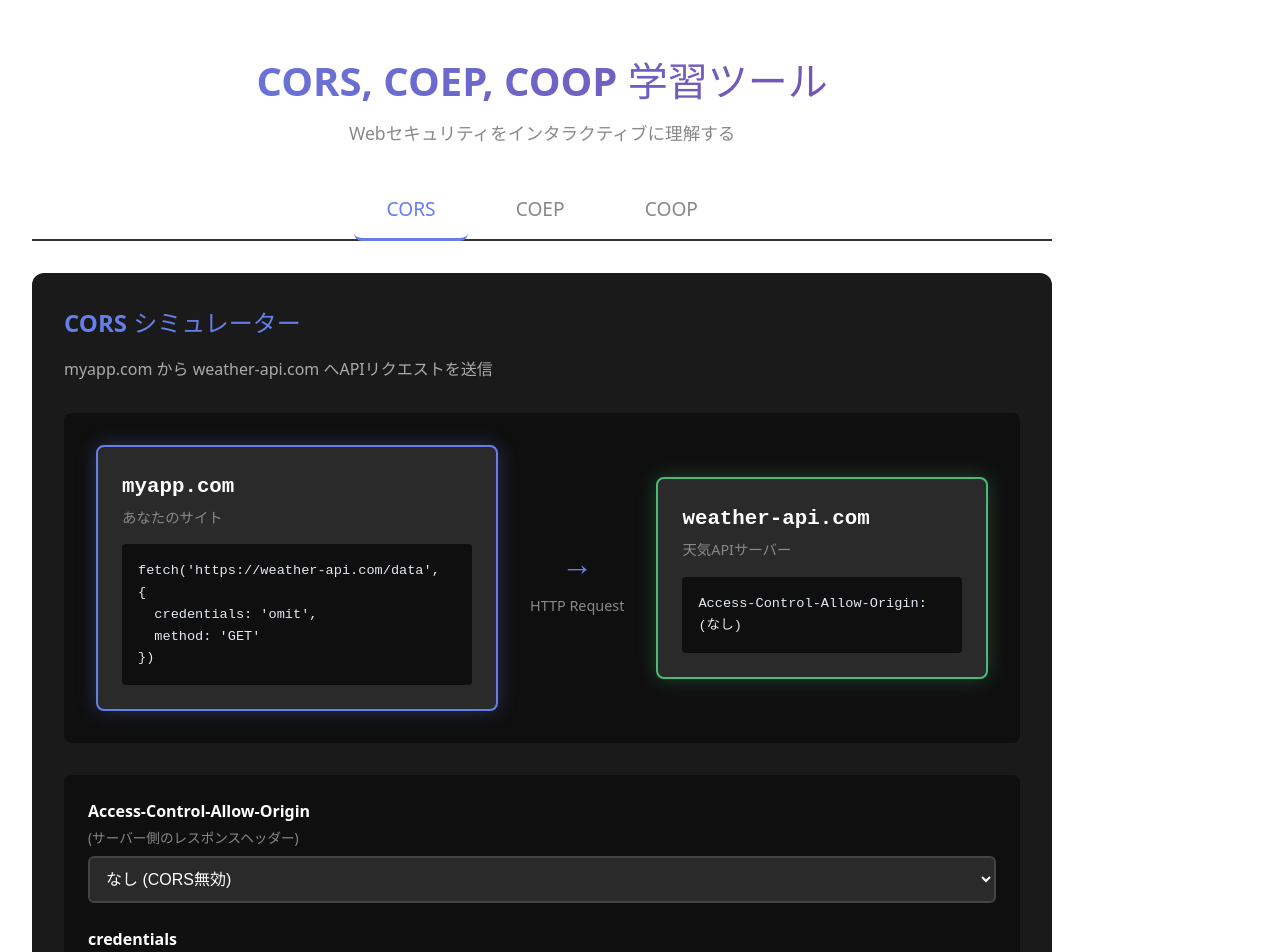
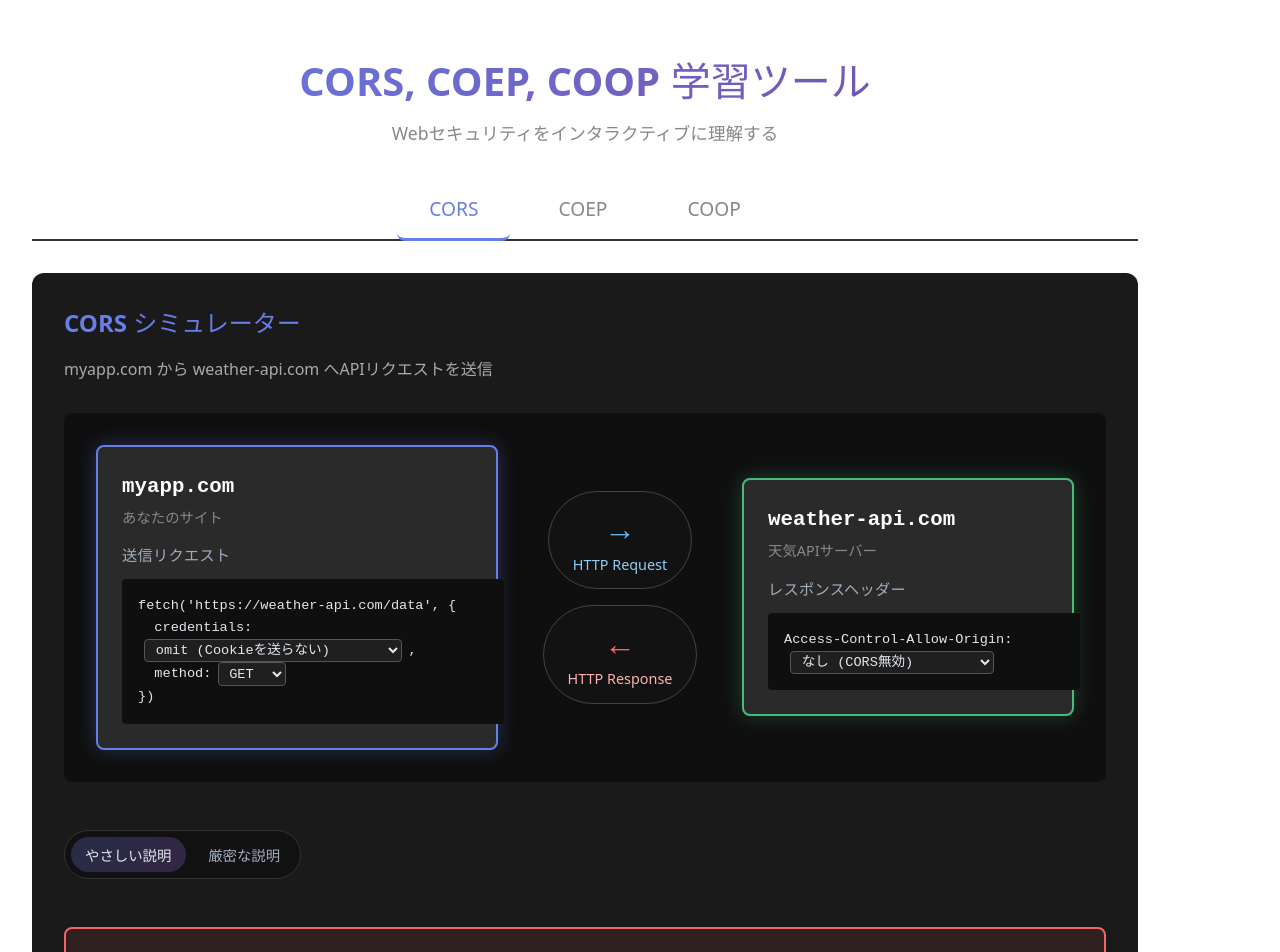
Before and after one commit to hashrock/cors-study-ui, a React (Vite) app: page / in a window 1280 px wide. Shown: the top 952 px of the page. Built offline with nearby package versions, Linux system fonts and the light colour scheme.

Commit message:
CORSシミュレーターの説明モードを追加し、インタラクティブな要素を強化

```diff
--- a/src/App.css
+++ b/src/App.css
@@ -142,6 +142,18 @@ header h1 {
   margin-bottom: 1rem;
 }
 
+.box-section {
+  display: flex;
+  flex-direction: column;
+  gap: 0.75rem;
+}
+
+.section-title {
+  font-size: 0.95rem;
+  color: #a0aec0;
+  letter-spacing: 0.02em;
+}
+
 .code-block {
   display: block;
   background: #0f0f0f;
@@ -152,6 +164,29 @@ header h1 {
   color: #e2e8f0;
   line-height: 1.6;
   overflow-x: auto;
+}
+
+.code-block.interactive {
+  display: inline-block;
+  width: 100%;
+}
+
+.code-block.interactive .code-select {
+  display: inline-block;
+  margin: 0 0.4rem;
+  background: #1f1f1f;
+  border: 1px solid #555;
+  border-radius: 4px;
+  color: #e2e8f0;
+  font-family: 'Courier New', monospace;
+  font-size: 0.85rem;
+  padding: 0.15rem 0.4rem;
+  cursor: pointer;
+}
+
+.code-block.interactive .code-select:focus-visible {
+  outline: 2px solid #667eea;
+  outline-offset: 1px;
 }
 
 /* 矢印 */
@@ -171,6 +206,93 @@ header h1 {
   font-size: 0.9rem;
   color: #888;
   white-space: nowrap;
+}
+
+.flow-arrows {
+  display: flex;
+  flex-direction: column;
+  align-items: center;
+  gap: 1rem;
+  min-width: 180px;
+}
+
+.flow-arrow {
+  position: relative;
+  display: flex;
+  flex-direction: column;
+  align-items: center;
+  gap: 0.35rem;
+  border-radius: 999px;
+  border: 1px solid #444;
+  background: #121212;
+  color: #cbd5f5;
+  padding: 0.9rem 1.5rem;
+  cursor: pointer;
+  transition: border-color 0.2s, box-shadow 0.2s;
+  text-align: center;
+}
+
+.flow-arrow:hover,
+.flow-arrow.active,
+.flow-arrow:focus-visible {
+  border-color: #667eea;
+  box-shadow: 0 0 12px rgba(102, 126, 234, 0.35);
+  outline: none;
+}
+
+.flow-arrow.request .arrow-line {
+  color: #63b3ed;
+}
+
+.flow-arrow.request .arrow-label {
+  color: #90cdf4;
+}
+
+.flow-arrow.response.success .arrow-line {
+  color: #48bb78;
+}
+
+.flow-arrow.response.error .arrow-line {
+  color: #f56565;
+}
+
+.flow-arrow.response.success .arrow-label {
+  color: #9ae6b4;
+}
+
+.flow-arrow.response.error .arrow-label {
+  color: #feb2b2;
+}
+
+.arrow-popover {
+  position: absolute;
+  top: 50%;
+  left: 110%;
+  transform: translateY(-50%);
+  width: 240px;
+  background: #1f1f1f;
+  border: 1px solid #444;
+  border-radius: 8px;
+  padding: 0.75rem 1rem;
+  text-align: left;
+  box-shadow: 0 10px 35px rgba(0, 0, 0, 0.35);
+  z-index: 5;
+}
+
+.flow-arrow.response .arrow-popover {
+  left: auto;
+  right: 110%;
+}
+
+.arrow-popover p {
+  margin: 0;
+  color: #e2e8f0;
+  font-size: 0.85rem;
+  line-height: 1.5;
+}
+
+.arrow-popover p + p {
+  margin-top: 0.5rem;
 }
 
 .arrow-down {
@@ -337,6 +459,39 @@ header h1 {
   font-family: 'Courier New', monospace;
 }
 
+.explanation-toggle {
+  display: inline-flex;
+  align-items: center;
+  gap: 0.5rem;
+  margin-top: 1rem;
+  margin-bottom: 1rem;
+  background: #111;
+  padding: 0.35rem;
+  border-radius: 999px;
+  border: 1px solid #333;
+}
+
+.explanation-toggle button {
+  background: transparent;
+  border: none;
+  color: #a0aec0;
+  font-size: 0.9rem;
+  padding: 0.45rem 0.9rem;
+  border-radius: 999px;
+  cursor: pointer;
+  transition: background 0.2s, color 0.2s;
+}
+
+.explanation-toggle button.active {
+  background: linear-gradient(135deg, rgba(102, 126, 234, 0.25), rgba(118, 75, 162, 0.35));
+  color: #e2e8f0;
+}
+
+.explanation-toggle button:focus-visible {
+  outline: 2px solid #667eea;
+  outline-offset: 2px;
+}
+
 /* 情報ボックス */
 .info-box {
   margin-top: 2rem;
@@ -384,6 +539,22 @@ footer {
     width: 100%;
   }
 
+  .flow-arrows {
+    width: 100%;
+  }
+
+  .flow-arrow {
+    width: 100%;
+  }
+
+  .arrow-popover {
+    left: 50%;
+    right: auto;
+    top: 110%;
+    transform: translate(-50%, 0);
+    width: min(260px, 90vw);
+  }
+
   .tabs {
     flex-direction: column;
     gap: 0;
--- a/src/components/CorsSimulator.tsx
+++ b/src/components/CorsSimulator.tsx
@@ -1,36 +1,109 @@
-import { useState } from 'react'
+import { useState, type ChangeEvent } from 'react'
+
+type ExplanationMode = 'friendly' | 'strict'
+
+type Explanation = {
+  message: string
+  details: string
+}
+
+type SimulationResult = {
+  success: boolean
+  friendly: Explanation
+  strict: Explanation
+}
 
 export function CorsSimulator() {
   const [allowOrigin, setAllowOrigin] = useState<'*' | 'myapp.com' | 'none'>('none')
   const [credentials, setCredentials] = useState<'include' | 'same-origin' | 'omit'>('omit')
   const [method, setMethod] = useState<'GET' | 'POST'>('GET')
+  const [explanationMode, setExplanationMode] = useState<ExplanationMode>('friendly')
+  const [activePopover, setActivePopover] = useState<'request' | 'response' | null>(null)
 
-  const simulate = () => {
+  const allowOriginDisplay =
+    allowOrigin === 'none' ? '(なし)' : allowOrigin === '*' ? '*' : 'https://myapp.com'
+
+  const credentialDescription = {
+    omit: 'Cookieを送らずに呼び出します',
+    'same-origin': '同一オリジンのときだけCookieを送信します',
+    include: '常にCookieや認証情報を送信します'
+  }[credentials]
+
+  const simulate = (): SimulationResult => {
     // CORSのロジック
     if (allowOrigin === 'none') {
       return {
         success: false,
+        friendly: {
+          message: 'ブラウザがストップ: サーバーが「OK」を言い忘れています',
+          details:
+            'レスポンスに Access-Control-Allow-Origin が無く、ブラウザは安全のため結果を隠しました。\nサーバー側で許可するオリジンを明示する必要があります。'
+        },
+        strict: {
           message: 'ブロック: Access-Control-Allow-Originヘッダーがありません',
           details: 'サーバーがCORSを許可していません。ブラウザがリクエストをブロックしました。'
+        }
       }
     }
 
     if (credentials === 'include' && allowOrigin === '*') {
       return {
         success: false,
+        friendly: {
+          message: 'ブラウザがストップ: Cookie付きリクエストに「*」は使えません',
+          details:
+            'credentials を include にすると「このサイトだけ許可」と応答する必要があります。\nワイルドカードのままだと信用できないためブラウザは結果を渡しません。'
+        },
+        strict: {
           message: 'ブロック: credentialsモードでワイルドカード(*)は使えません',
           details: 'credentials: includeを使う場合、Access-Control-Allow-Originに具体的なオリジンを指定する必要があります。'
+        }
       }
     }
 
     return {
       success: true,
+      friendly: {
+        message: '成功: サーバーがmyapp.comを許可したのでデータを受け取れました',
+        details:
+          `レスポンスに Access-Control-Allow-Origin: ${allowOriginDisplay} が含まれているのでブラウザが受け入れました。\n${credentialDescription}`
+      },
+      strict: {
         message: '成功: APIからデータを取得できました',
-      details: `Access-Control-Allow-Origin: ${allowOrigin === '*' ? '*' : 'https://myapp.com'}\ncredentials: ${credentials}\nmethod: ${method}`
+        details: `Access-Control-Allow-Origin: ${allowOriginDisplay}\ncredentials: ${credentials}\nmethod: ${method}`
+      }
     }
   }
 
   const result = simulate()
+  const explanation = result[explanationMode]
+
+  const requestPopover = [
+    'myapp.com → weather-api.com',
+    `HTTP ${method} リクエスト`,
+    `credentials: ${credentials} — ${credentialDescription}`
+  ]
+
+  const responsePopover = (() => {
+    if (allowOrigin === 'none') {
+      return [
+        'レスポンスヘッダーに Access-Control-Allow-Origin がありません',
+        'ブラウザはセキュリティ上の理由でレスポンスをブロックします'
+      ]
+    }
+
+    if (credentials === 'include' && allowOrigin === '*') {
+      return [
+        'Access-Control-Allow-Origin が "*" なので credentials: include と矛盾',
+        '具体的なオリジンを指定しないとブラウザはレスポンスを拒否します'
+      ]
+    }
+
+    return [
+      `Access-Control-Allow-Origin: ${allowOriginDisplay}`,
+      '条件を満たしたのでブラウザがレスポンスをアプリに渡します'
+    ]
+  })()
 
   return (
     <div className="simulator">
@@ -43,70 +116,140 @@ export function CorsSimulator() {
         <div className="site-box origin">
           <div className="site-name">myapp.com</div>
           <div className="site-label">あなたのサイト</div>
-          <code className="code-block">
+          <div className="box-section">
+            <div className="section-title">送信リクエスト</div>
+            <code className="code-block interactive">
               fetch('https://weather-api.com/data', {'{'}<br/>
-            &nbsp;&nbsp;credentials: '{credentials}',<br/>
-            &nbsp;&nbsp;method: '{method}'<br/>
+              &nbsp;&nbsp;credentials:
+              <select
+                className="code-select"
+                value={credentials}
+                onChange={(event: ChangeEvent<HTMLSelectElement>) => {
+                  const value = event.target.value
+                  if (value === 'omit' || value === 'same-origin' || value === 'include') {
+                    setCredentials(value)
+                  }
+                }}
+              >
+                <option value="omit">omit (Cookieを送らない)</option>
+                <option value="same-origin">same-origin (同一オリジンのみ)</option>
+                <option value="include">include (常に送る)</option>
+              </select>,<br/>
+              &nbsp;&nbsp;method:
+              <select
+                className="code-select"
+                value={method}
+                onChange={(event: ChangeEvent<HTMLSelectElement>) => {
+                  const value = event.target.value
+                  if (value === 'GET' || value === 'POST') {
+                    setMethod(value)
+                  }
+                }}
+              >
+                <option value="GET">GET</option>
+                <option value="POST">POST</option>
+              </select><br/>
               {'}'})
             </code>
           </div>
+        </div>
 
-        <div className="arrow">
-          <div className="arrow-line">→</div>
-          <div className="arrow-label">HTTP Request</div>
+        <div className="flow-arrows">
+          <button
+            type="button"
+            className={`flow-arrow request ${activePopover === 'request' ? 'active' : ''}`}
+            onMouseEnter={() => setActivePopover('request')}
+            onMouseLeave={() => setActivePopover(null)}
+            onFocus={() => setActivePopover('request')}
+            onBlur={() => setActivePopover(null)}
+            onClick={() =>
+              setActivePopover((current) => (current === 'request' ? null : 'request'))
+            }
+          >
+            <span className="arrow-line">→</span>
+            <span className="arrow-label">HTTP Request</span>
+            {activePopover === 'request' && (
+              <div className="arrow-popover">
+                {requestPopover.map((line) => (
+                  <p key={line}>{line}</p>
+                ))}
+              </div>
+            )}
+          </button>
+
+          <button
+            type="button"
+            className={`flow-arrow response ${result.success ? 'success' : 'error'} ${
+              activePopover === 'response' ? 'active' : ''
+            }`}
+            onMouseEnter={() => setActivePopover('response')}
+            onMouseLeave={() => setActivePopover(null)}
+            onFocus={() => setActivePopover('response')}
+            onBlur={() => setActivePopover(null)}
+            onClick={() =>
+              setActivePopover((current) => (current === 'response' ? null : 'response'))
+            }
+          >
+            <span className="arrow-line">←</span>
+            <span className="arrow-label">HTTP Response</span>
+            {activePopover === 'response' && (
+              <div className="arrow-popover">
+                {responsePopover.map((line) => (
+                  <p key={line}>{line}</p>
+                ))}
+              </div>
+            )}
+          </button>
         </div>
 
         <div className="site-box target">
           <div className="site-name">weather-api.com</div>
           <div className="site-label">天気APIサーバー</div>
-          <code className="code-block">
+          <div className="box-section">
+            <div className="section-title">レスポンスヘッダー</div>
+            <code className="code-block interactive">
               Access-Control-Allow-Origin:<br/>
-            {allowOrigin === 'none' ? '(なし)' : allowOrigin === '*' ? '*' : 'https://myapp.com'}
-          </code>
-        </div>
-      </div>
-
-      <div className="controls">
-        <div className="control-group">
-          <label>
-            <strong>Access-Control-Allow-Origin</strong>
-            <span className="hint">(サーバー側のレスポンスヘッダー)</span>
-          </label>
-          <select value={allowOrigin} onChange={(e) => setAllowOrigin(e.target.value as any)}>
+              <select
+                className="code-select"
+                value={allowOrigin}
+                onChange={(event: ChangeEvent<HTMLSelectElement>) => {
+                  const value = event.target.value
+                  if (value === 'none' || value === 'myapp.com' || value === '*') {
+                    setAllowOrigin(value)
+                  }
+                }}
+              >
                 <option value="none">なし (CORS無効)</option>
                 <option value="myapp.com">https://myapp.com</option>
                 <option value="*">* (全てのオリジンを許可)</option>
               </select>
+            </code>
+          </div>
+        </div>
       </div>
 
-        <div className="control-group">
-          <label>
-            <strong>credentials</strong>
-            <span className="hint">(fetch()のオプション)</span>
-          </label>
-          <select value={credentials} onChange={(e) => setCredentials(e.target.value as any)}>
-            <option value="omit">omit (Cookieを送らない)</option>
-            <option value="same-origin">same-origin (同一オリジンのみ)</option>
-            <option value="include">include (常に送る)</option>
-          </select>
-        </div>
-
-        <div className="control-group">
-          <label>
-            <strong>HTTPメソッド</strong>
-          </label>
-          <select value={method} onChange={(e) => setMethod(e.target.value as any)}>
-            <option value="GET">GET</option>
-            <option value="POST">POST</option>
-          </select>
-        </div>
+      <div className="explanation-toggle" role="group" aria-label="説明モード切り替え">
+        <button
+          type="button"
+          className={explanationMode === 'friendly' ? 'active' : ''}
+          onClick={() => setExplanationMode('friendly')}
+        >
+          やさしい説明
+        </button>
+        <button
+          type="button"
+          className={explanationMode === 'strict' ? 'active' : ''}
+          onClick={() => setExplanationMode('strict')}
+        >
+          厳密な説明
+        </button>
       </div>
 
       <div className={`result ${result.success ? 'success' : 'error'}`}>
         <div className="result-icon">{result.success ? '✓' : '✗'}</div>
         <div className="result-content">
-          <div className="result-message">{result.message}</div>
-          <div className="result-details">{result.details}</div>
+          <div className="result-message">{explanation.message}</div>
+          <div className="result-details">{explanation.details}</div>
         </div>
       </div>
     </div>
```
Also changed, not shown: src/components/CoepSimulator.tsx (+25 -4 lines), src/components/CoopSimulator.tsx (+17 -3 lines). Lines whose indentation alone changed are shown as unchanged.
